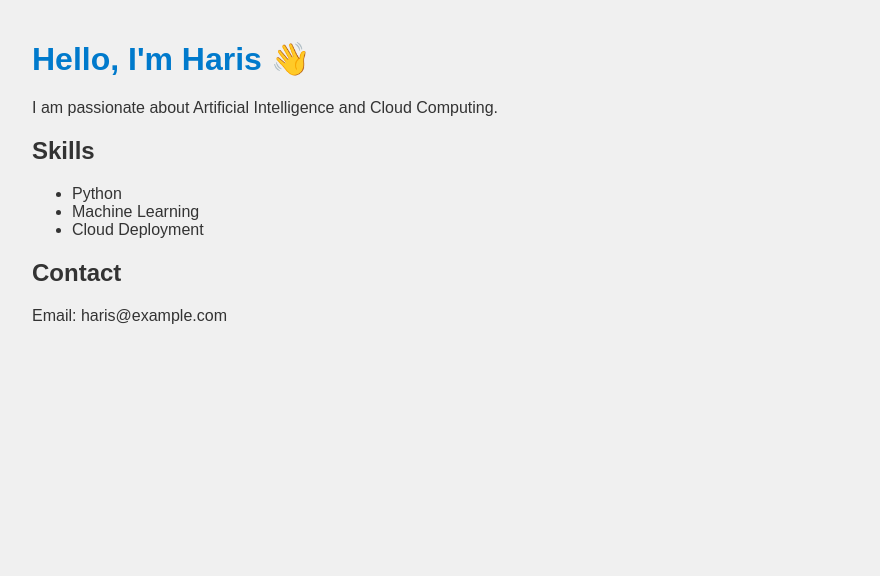
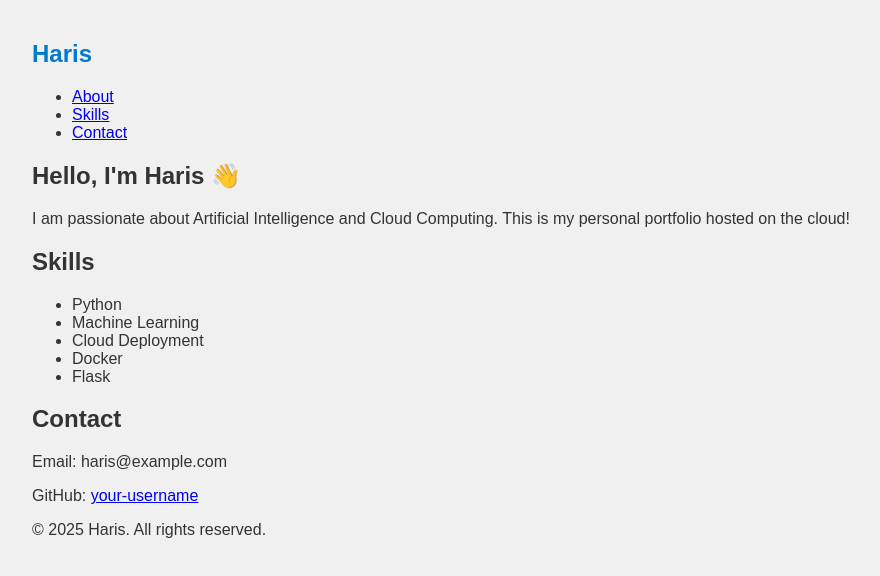
Before and after one commit to sreeharish2005/portfolio-site, a plain HTML site: page index.html in a window 1280 px wide. Shown: the whole page, without its empty margins (8-888 px from the left). Drawn offline with Linux system fonts and the light colour scheme.

Commit message:
Update index.html

```diff
--- a/index.html
+++ b/index.html
@@ -1,21 +1,50 @@
 <!DOCTYPE html>
-<html>
+<html lang="en">
 <head>
+  <meta charset="UTF-8">
+  <meta name="viewport" content="width=device-width, initial-scale=1.0">
   <title>Haris | Portfolio</title>
   <link rel="stylesheet" href="style.css">
+  <link href="https://fonts.googleapis.com/css2?family=Poppins:wght@400;600&display=swap" rel="stylesheet">
 </head>
 <body>
-  <h1>Hello, I'm Haris 👋</h1>
-  <p>I am passionate about Artificial Intelligence and Cloud Computing.</p>
 
+  <header>
+    <nav>
+      <h1>Haris</h1>
+      <ul>
+        <li><a href="#about">About</a></li>
+        <li><a href="#skills">Skills</a></li>
+        <li><a href="#contact">Contact</a></li>
+      </ul>
+    </nav>
+  </header>
+
+  <section id="about" class="section">
+    <h2>Hello, I'm Haris 👋</h2>
+    <p>I am passionate about Artificial Intelligence and Cloud Computing. This is my personal portfolio hosted on the cloud!</p>
+  </section>
+
+  <section id="skills" class="section">
     <h2>Skills</h2>
-  <ul>
+    <ul class="skills-list">
       <li>Python</li>
       <li>Machine Learning</li>
       <li>Cloud Deployment</li>
+      <li>Docker</li>
+      <li>Flask</li>
     </ul>
+  </section>
 
+  <section id="contact" class="section">
     <h2>Contact</h2>
     <p>Email: haris@example.com</p>
+    <p>GitHub: <a href="https://github.com/your-username" target="_blank">your-username</a></p>
+  </section>
+
+  <footer>
+    <p>© 2025 Haris. All rights reserved.</p>
+  </footer>
+
 </body>
 </html>
```
Lines whose indentation alone changed are shown as unchanged.
